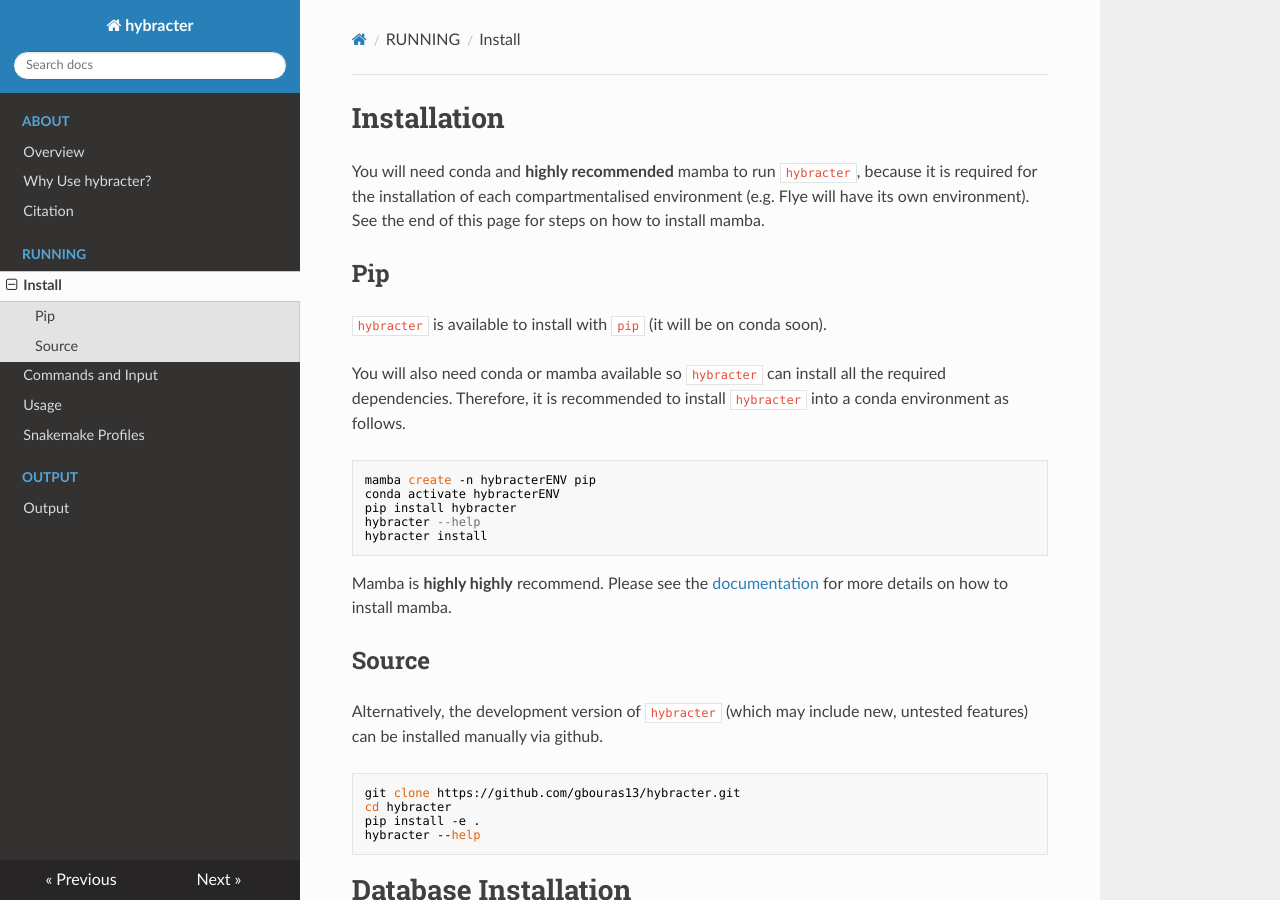
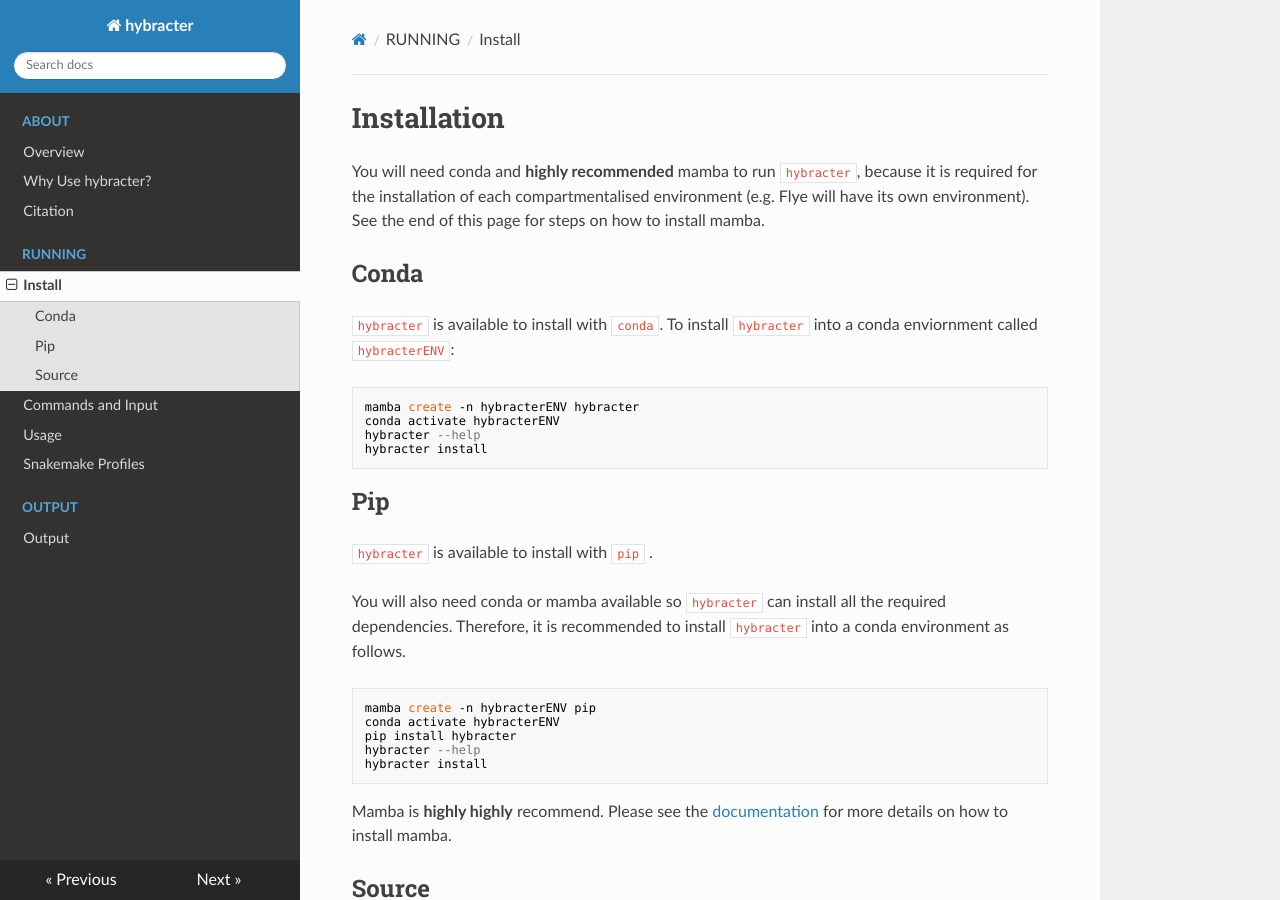
Before and after one commit to gbouras13/hybracter, an MkDocs documentation site: the page built from docs/install.md, in a window 1280 px wide and 900 px high. Built offline with MkDocs 1.6.1, drawn with Linux system fonts in a browser that asks for light colours; nearby versions of some CDN libraries.

Commit message:
flesh docs [skip ci]

````diff
--- a/docs/install.md
+++ b/docs/install.md
@@ -2,9 +2,20 @@
 
 You will need conda and **highly recommended** mamba to run `hybracter`, because it is required for the installation of each compartmentalised environment (e.g. Flye will have its own environment). See the end of this page for steps on how to install mamba.
 
+## Conda
+
+`hybracter` is available to install with `conda`. To install `hybracter` into a conda enviornment called `hybracterENV`:
+
+```
+mamba create -n hybracterENV hybracter
+conda activate hybracterENV
+hybracter --help
+hybracter install
+```
+
 ## Pip
 
-`hybracter` is available to install with `pip` (it will be on conda soon).
+`hybracter` is available to install with `pip` .
 
 You will also need conda or mamba available so `hybracter` can install all the required dependencies. Therefore, it is recommended to install `hybracter` into a conda environment as follows.
 
````
Also changed, not shown: README.md (+52 -4 lines).
